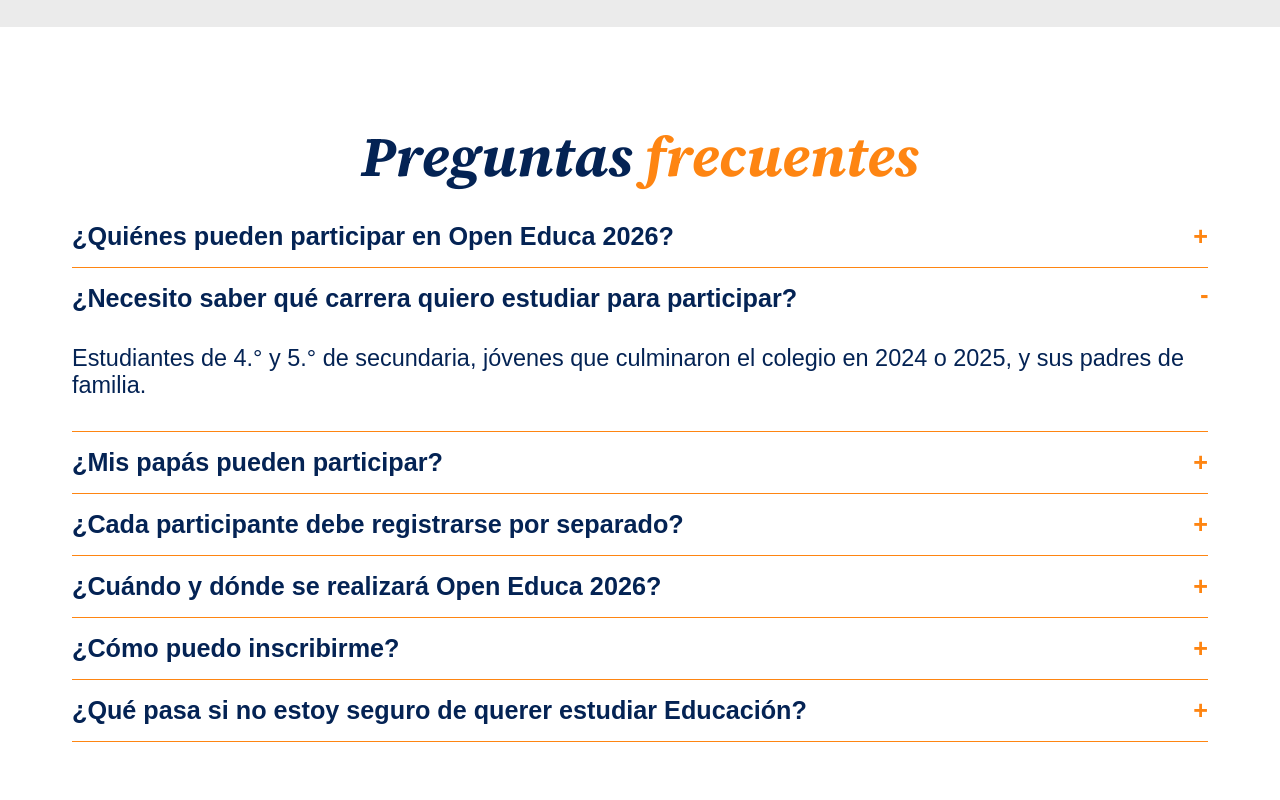
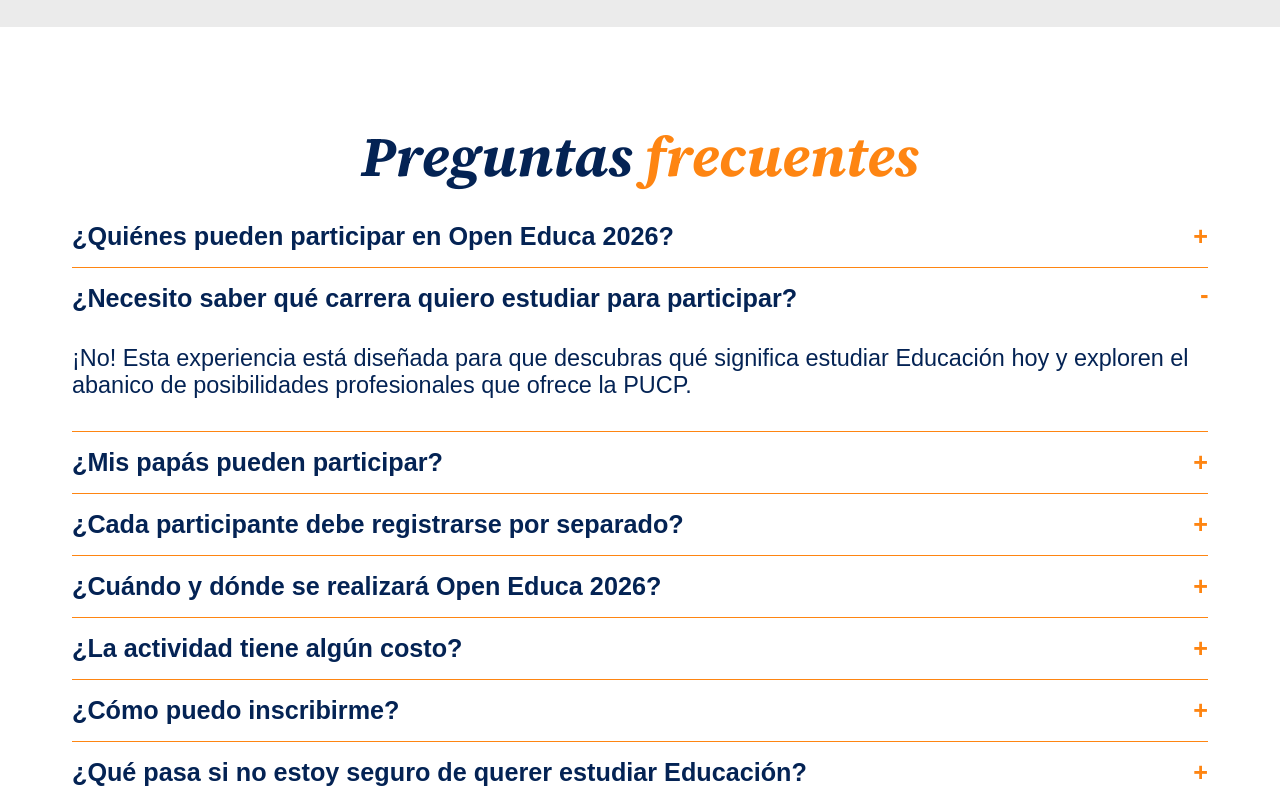
Before and after one commit to JossCoder23/educa, a plain HTML site: page index.html in a window 1280 px wide. Both pictures are taken after a click on the element 640 px from the left and 6358 px from the top of the page. Shown: the part 5958-6758 px from the top of the page. Drawn offline with Linux system fonts and the light colour scheme.

Commit message:
update1739180826

```diff
--- a/index.html
+++ b/index.html
@@ -302,7 +302,7 @@
                             <span>+</span>
                         </div>
                         <div class="bloque6Item__respuesta close">
-                            <p>Estudiantes de 4.° y 5.° de secundaria, jóvenes que culminaron el colegio en 2024 o 2025, y sus padres de familia.</p>
+                            <p>¡No! Esta experiencia está diseñada para que descubras qué significa estudiar Educación hoy y exploren el abanico de posibilidades profesionales que ofrece la PUCP.</p>
                         </div>
                     </div>
                     <div class="bloque6__item">
@@ -311,7 +311,7 @@
                             <span>+</span>
                         </div>
                         <div class="bloque6Item__respuesta close">
-                            <p>Estudiantes de 4.° y 5.° de secundaria, jóvenes que culminaron el colegio en 2024 o 2025, y sus padres de familia.</p>
+                            <p>¡Sí! Los padres de familia son bienvenidos a acompañarte para conocer la propuesta académica y las oportunidades de desarrollo profesional de la carrera. Ellos tendrán una experiencia personalizada.</p>
                         </div>
                     </div>
                     <div class="bloque6__item">
@@ -320,7 +320,7 @@
                             <span>+</span>
                         </div>
                         <div class="bloque6Item__respuesta close">
-                            <p>Estudiantes de 4.° y 5.° de secundaria, jóvenes que culminaron el colegio en 2024 o 2025, y sus padres de familia.</p>
+                            <p>¡Sí! Tanto estudiantes como padres deben realizar su registro de manera individual.</p>
                         </div>
                     </div>
                     <div class="bloque6__item">
@@ -329,7 +329,16 @@
                             <span>+</span>
                         </div>
                         <div class="bloque6Item__respuesta close">
-                            <p>Estudiantes de 4.° y 5.° de secundaria, jóvenes que culminaron el colegio en 2024 o 2025, y sus padres de familia.</p>
+                            <p>Será el sábado 29 de agosto a las 10 a. m. en el Campus PUCP</p>
+                        </div>
+                    </div>
+                    <div class="bloque6__item">
+                        <div class="bloque6Item__pregunta">
+                            <h4>¿La actividad tiene algún costo?</h4>
+                            <span>+</span>
+                        </div>
+                        <div class="bloque6Item__respuesta close">
+                            <p>¡No! Participar en Open Educa 2026 es 100% gratuito.</p>
                         </div>
                     </div>
                     <div class="bloque6__item">
@@ -338,7 +347,7 @@
                             <span>+</span>
                         </div>
                         <div class="bloque6Item__respuesta close">
-                            <p>Estudiantes de 4.° y 5.° de secundaria, jóvenes que culminaron el colegio en 2024 o 2025, y sus padres de familia.</p>
+                            <p>Completa el formulario de registro aquí para asegurar tu cupo gratis.</p>
                         </div>
                     </div>
                     <div class="bloque6__item">
@@ -347,7 +356,7 @@
                             <span>+</span>
                         </div>
                         <div class="bloque6Item__respuesta close">
-                            <p>Estudiantes de 4.° y 5.° de secundaria, jóvenes que culminaron el colegio en 2024 o 2025, y sus padres de familia.</p>
+                            <p>¡Para eso creamos Open Educa! Es la oportunidad perfecta para romper mitos, resolver todas tus dudas sobre el campo laboral y descubrir si esta carrera conecta con tus metas e intereses.</p>
                         </div>
                     </div>
                 </div>
```
